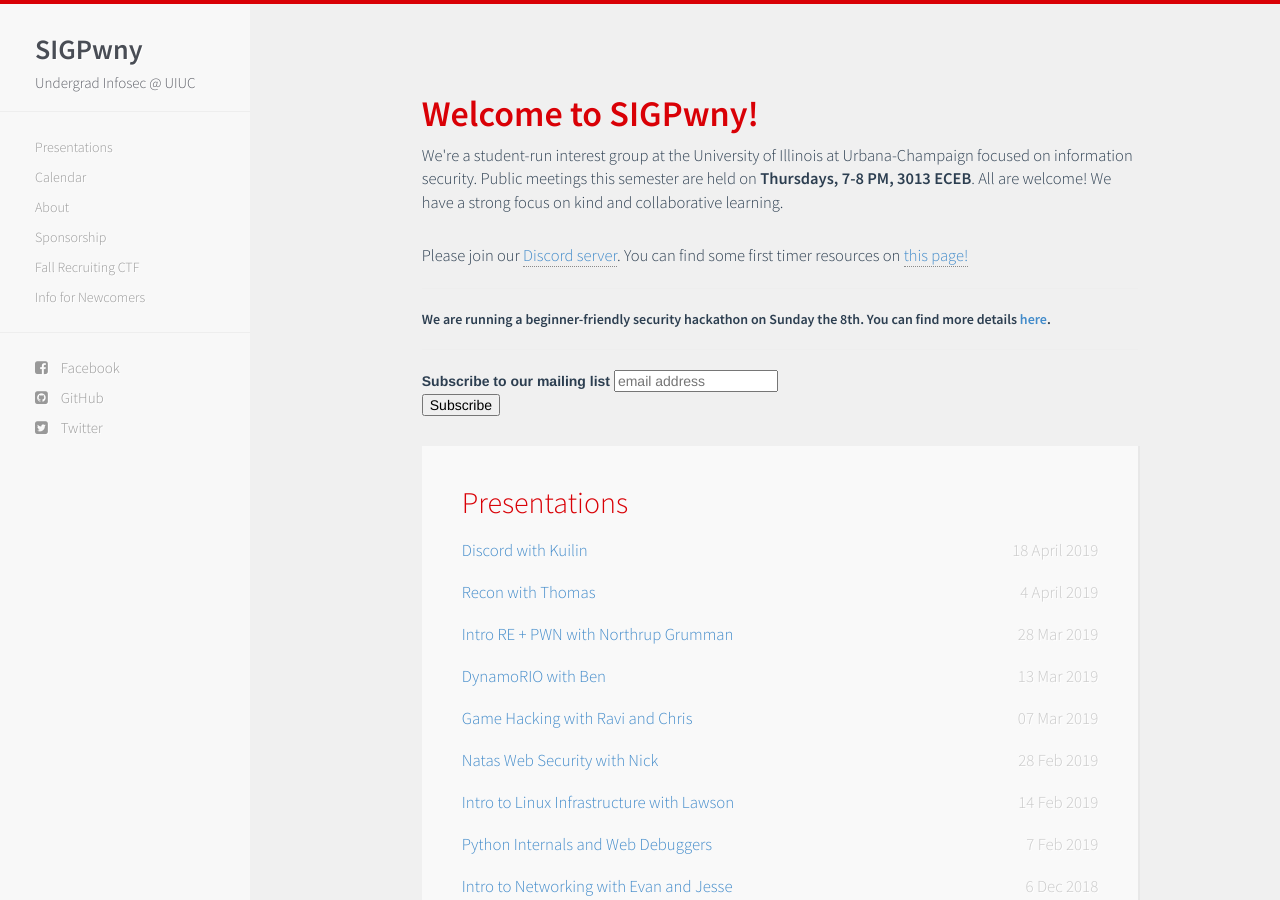
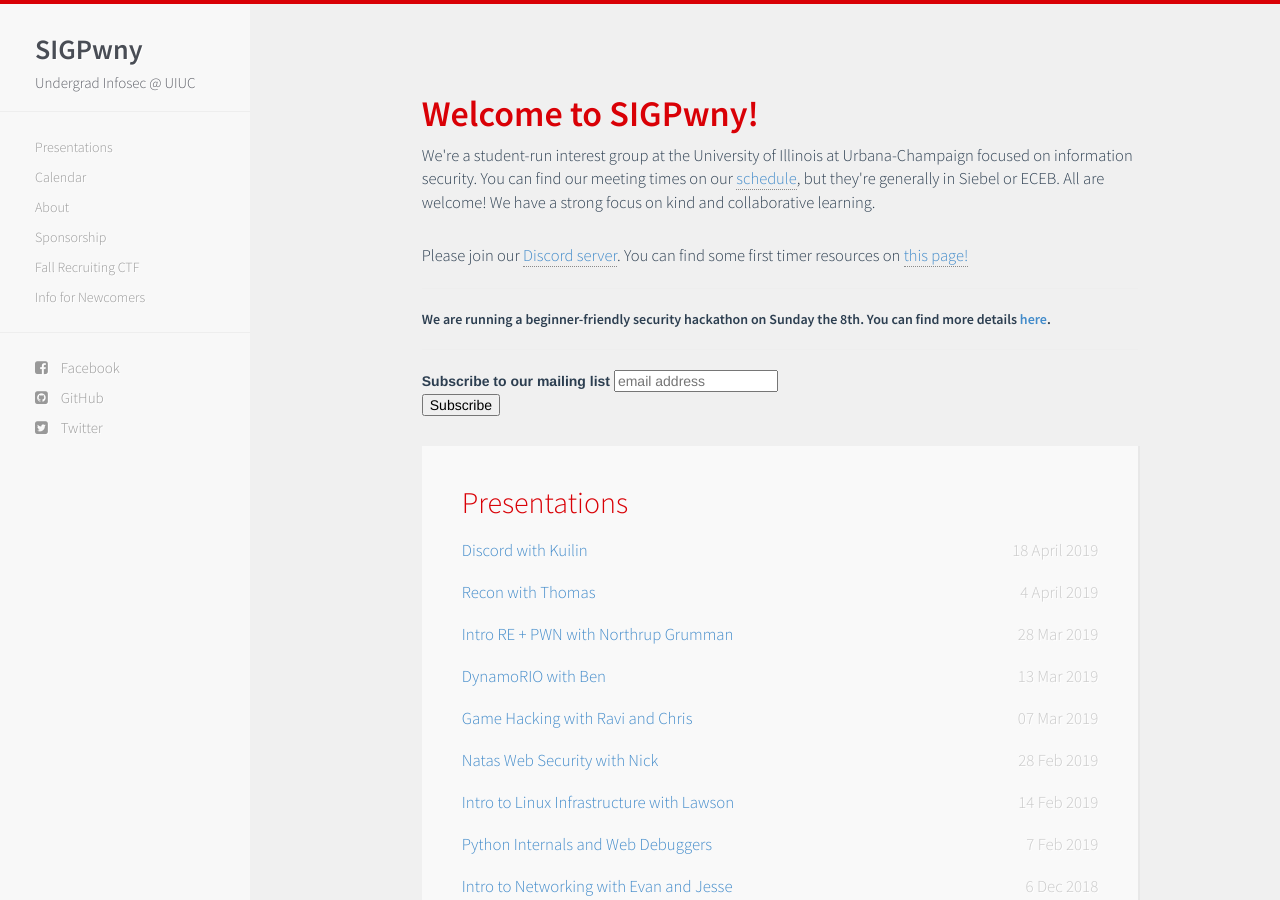
Before and after one commit to sigpwny/sigpwny.github.io-archive, a Jekyll site: the page built from index.html, in a window 1280 px wide and 900 px high. Built offline with Jekyll 4.4.1, drawn with Linux system fonts in a browser that asks for light colours; nearby versions of some CDN libraries; comment, search, counter and statistics services are not loaded.

Commit message:
automated

```diff
--- a/_includes/greeting.html
+++ b/_includes/greeting.html
@@ -3,8 +3,8 @@
     <div id="welcome-greeting">
       <h1>Welcome to SIGPwny!</h1>
 	  <p>We're a student-run interest group at the University of Illinois at
-	  Urbana-Champaign focused on information security. Public meetings this
-	  semester are held on <b>Thursdays, 7-8 PM, 3013 ECEB</b>. All are welcome! We have a strong focus on kind and collaborative learning.</p>
+	  Urbana-Champaign focused on information security. You can find our meeting times on our <a href='/calendar.html'>schedule</a>, but they're generally in Siebel or ECEB.
+	  All are welcome! We have a strong focus on kind and collaborative learning.</p>
     <br>
     <p>Please join our <a href="https://discord.gg/cWcZ6a9">Discord server</a>. You can find some first timer resources on <a href = "\newcomers.html">this page!</a></p>
     <hr>
```
